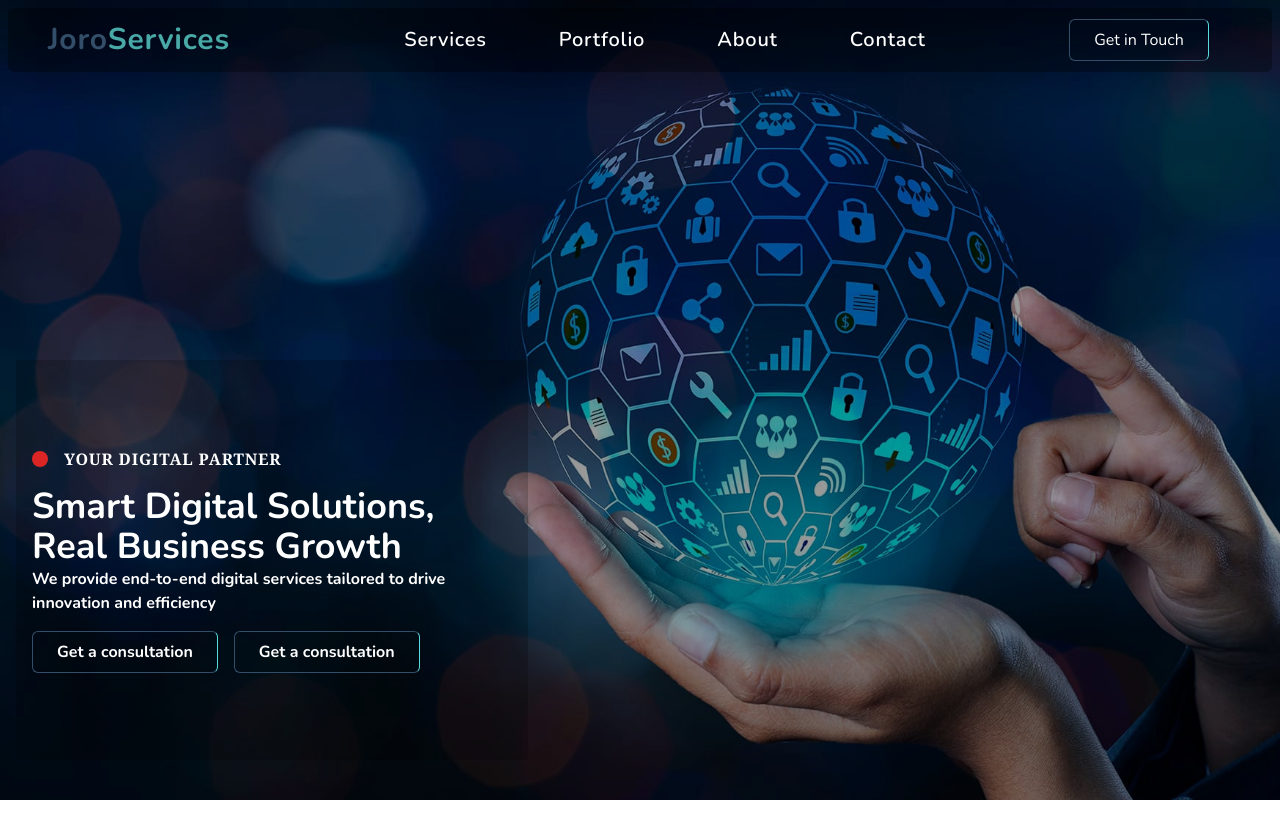
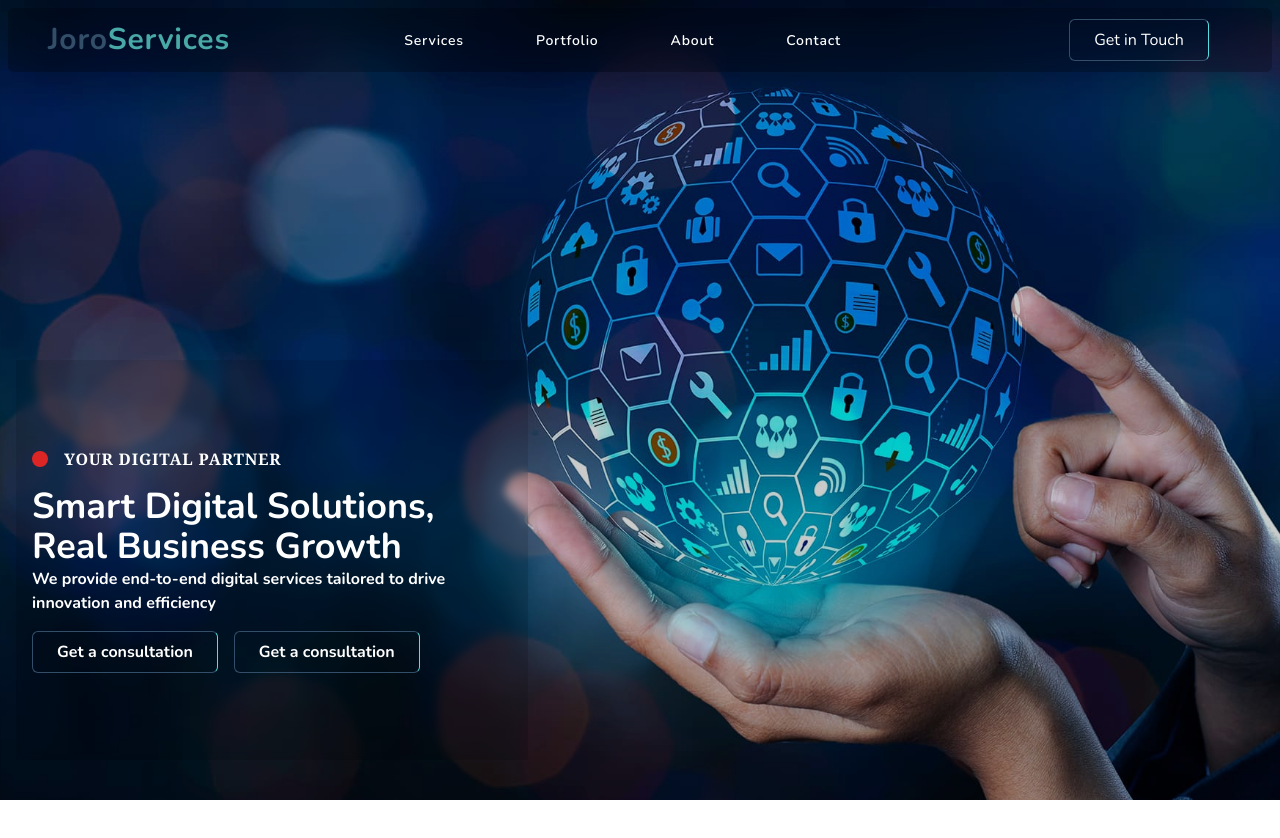
Before and after one commit to OLADAPO-AI/Soji-Project, a React (Vite) app: page / in a window 1280 px wide. Shown: the top 838 px of the page. Before the commit the page ends 800 px from the top, so only its background shows below. Built offline with nearby package versions, Linux system fonts and the light colour scheme.

Commit message:
Navbar background updated

```diff
--- a/src/component/links.jsx
+++ b/src/component/links.jsx
@@ -22,7 +22,7 @@ const NavLink = () => {
             onMouseLeave={() => setHoveredLink(null)}
             onClick={() => setHoveredLink(null)}
             to={link.path}
-            className="relative text-[16px] xl:px-8 lg:px-2 py-1 px-4 lg:text-[20px] font-semibold hover:bg-white/10 text-white group hover:text-text-dark transition-all duration-300"
+            className="relative text-[14px] xl:px-8 lg:px-2 py-1 px-4 font-semibold hover:bg-white/10 text-white group hover:text-text-dark transition-all duration-300"
           >
             {link.title}
             <span className="absolute left-0 bottom-0 w-full h-[2px] bg-accent group-hover:scale-x-100 scale-x-0 origin-left transition-transform duration-300 ease-in-out hover:scale-x-100"></span>
--- a/src/component/mobileNav.jsx
+++ b/src/component/mobileNav.jsx
@@ -10,7 +10,7 @@ const MobileNavbar = ({ isOpen, toggleMenu }) => {
     <motion.div
       initial={{ width: 0 }}
       animate={{ width: isOpen ? "100%" : 0 }}
-      className={`fixed inset-0 w-full bg-black bg-bgImage2 bg-cover -z-20 text-white overflow-hidden transition-all duration-300 ${
+      className={`fixed inset-0 w-full top-0 left-0 right-0 bg-black bg-bgImage2 bg-cover -z-20 text-white overflow-hidden transition-all duration-300 ${
         isOpen ? "h-screen" : "h-0"
       }`}
     >
--- a/src/component/navbar.jsx
+++ b/src/component/navbar.jsx
@@ -13,9 +13,9 @@ const Navbar = () => {
   // Function to determine navbar background based on route
   const getNavbarBg = () => {
     if (location.pathname === "/") {
+      return "bg-black/20";
+    } else {
       return "bg-black/30";
-    } else {
-      return "bg-black/80";
     }
   };
 
@@ -36,7 +36,7 @@ const Navbar = () => {
       className={`${getNavbarBg()} z-50  flex justify-between py-2  items-center  rounded-md fixed top-0 p-4 w-full bg-transparent text-white px-2 transition-all duration-300`}
     >
       <div
-        className={`${getNavbarBg()}   shadow-m shadow-accent/40 flex justify-between py-2 h-[50px] items-center lg:h-16 rounded-md  top-4 mx-auto left-4 w-full  text-white px-2 transition-all duration-300`}
+        className={`${getNavbarBg()}   shadow-m shadow-accent/40 flex justify-between py-2 h-[50px] items-center lg:h-16 rounded-md backdrop-blur-lg top-4 mx-auto left-4 w-full  text-white px-2 transition-all duration-300`}
       >
         <Logo />
         <NavLink />
--- a/src/pages/Homepage.jsx
+++ b/src/pages/Homepage.jsx
@@ -1,12 +1,14 @@
 import React from "react";
 import Button from "../component/button";
 import { Link } from "react-router-dom";
+import Footer from "../component/Footer";
 
 const Homepage = () => {
   return (
+    <div className="h-fit w-screen">
       <div className="bg-hero-bg  bg-cover bg-no-repeat bg-center min-h-screen w-screen">
-      <div className="h-screen bg-black/40 flex items-center relative text-white">
-        <div className="lg:ml-4 px-4 pb-4 bg-black/20 xl:justify-center md:w-[50%] sm:w-[60%] xl:w-[40%] w-full mx-auto lg:mx-0 lg:h-[50%] h-[40%]  pt-4 absolute font-bold flex flex-col bottom-10">
+        <div className="h-screen bg-black/20 flex items-center relative text-white">
+          <div className="lg:ml-4 px-4 pb-4 bg-black/10 backdrop-blur-sm xl:justify-center md:w-[50%] sm:w-[60%] xl:w-[40%] w-full mx-auto lg:mx-0 lg:h-[50%] h-[40%]  pt-4 absolute font-bold flex flex-col bottom-10">
             <div className="flex flex-row tracking-wider pb-2 lg:pb-4 items-center gap-4">
               <span className="h-4 w-4 bg-red-600 rounded-full"></span>
               <span className="uppercase text-sm lg:text-base font-serif">
@@ -18,8 +20,8 @@ const Homepage = () => {
             </h2>
 
             <p className="lg:text-base text-sm">
-            We provide end-to-end digital services tailored to drive innovation
-            and efficiency
+              We provide end-to-end digital services tailored to drive
+              innovation and efficiency
             </p>
             <div className="flex gap-2 lg:gap-4 pt-4 w-full px-4 sm:px-0 sm:flex-row flex-col">
               <Link to={"/contact"}>
@@ -32,6 +34,11 @@ const Homepage = () => {
           </div>
         </div>
       </div>
+      <div className="h-[100vh]"></div>
+      <div className="h-[100vh] bg-gray-500"></div>
+      <div className="h-[100vh]"></div>
+      <Footer />
+    </div>
   );
 };
 
```
Lines whose indentation alone changed are shown as unchanged.
